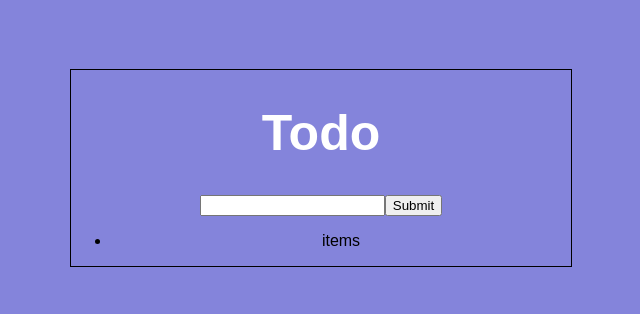
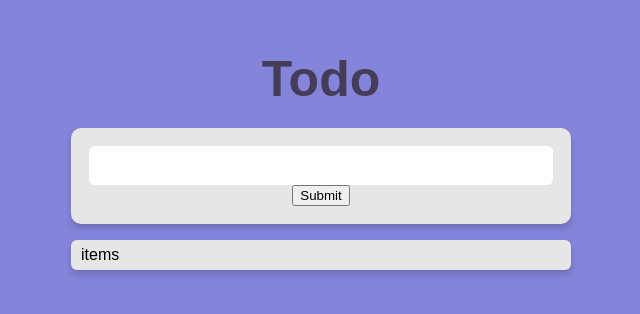
Before and after one commit to jtr-code/Todo-App, a React (Create React App) app: page / in a window 1280 px wide. Shown: the part 232-546 px from the top of the page, without its empty margins (319-959 px from the left). Built offline with nearby package versions, Linux system fonts and the light colour scheme.

Commit message:
Style added

```diff
--- a/src/component/TodoApp/TodoApp.css
+++ b/src/component/TodoApp/TodoApp.css
@@ -1,21 +1,59 @@
-body{
+body {
     margin: 0;
     padding: 0;
     font-family: sans-serif;
     background-color: rgb(132, 132, 219);
 }
 
-.todo-container{
+.todo-container {
     position: absolute;
     top: 50%;
     left: 50%;
-    transform: translate(-50%,-50%);
+    transform: translate(-50%, -50%);
     width: 500px;
-    border: 1px solid black;
     text-align: center;
 }
 
-.todo-container h1{
+.todo-container h1 {
     font-size: 50px;
-    color: white;
+    color: rgba(40, 27, 27, 0.685);
+    margin: 0;
+    margin-bottom: 20px;
 }
+
+.input-section {
+    background-color: #e6e6e6;
+    padding: 18px;
+    border-radius: 10px;
+    box-shadow: 0 4px 6px #0000002c;
+}
+
+.input-section input {
+    box-sizing: border-box;
+    border-radius: 6px;
+    outline: none;
+    width: 100%;
+    padding: 10px;
+    border: none;
+    font-family: tahoma;
+    font-size: medium;
+    letter-spacing: 1px;
+}
+
+.input-section::placeholder {
+    color: silver;
+}
+ul {
+    text-align: left;
+    padding: 0;
+}
+
+ul li {
+    list-style-type: none;
+    background-color: #e6e6e6;
+    line-height: 30px;
+    margin-bottom: 10px;
+    padding-left: 10px;
+    border-radius: 6px;
+    box-shadow: 0 4px 6px #0000002c;
+}
```
